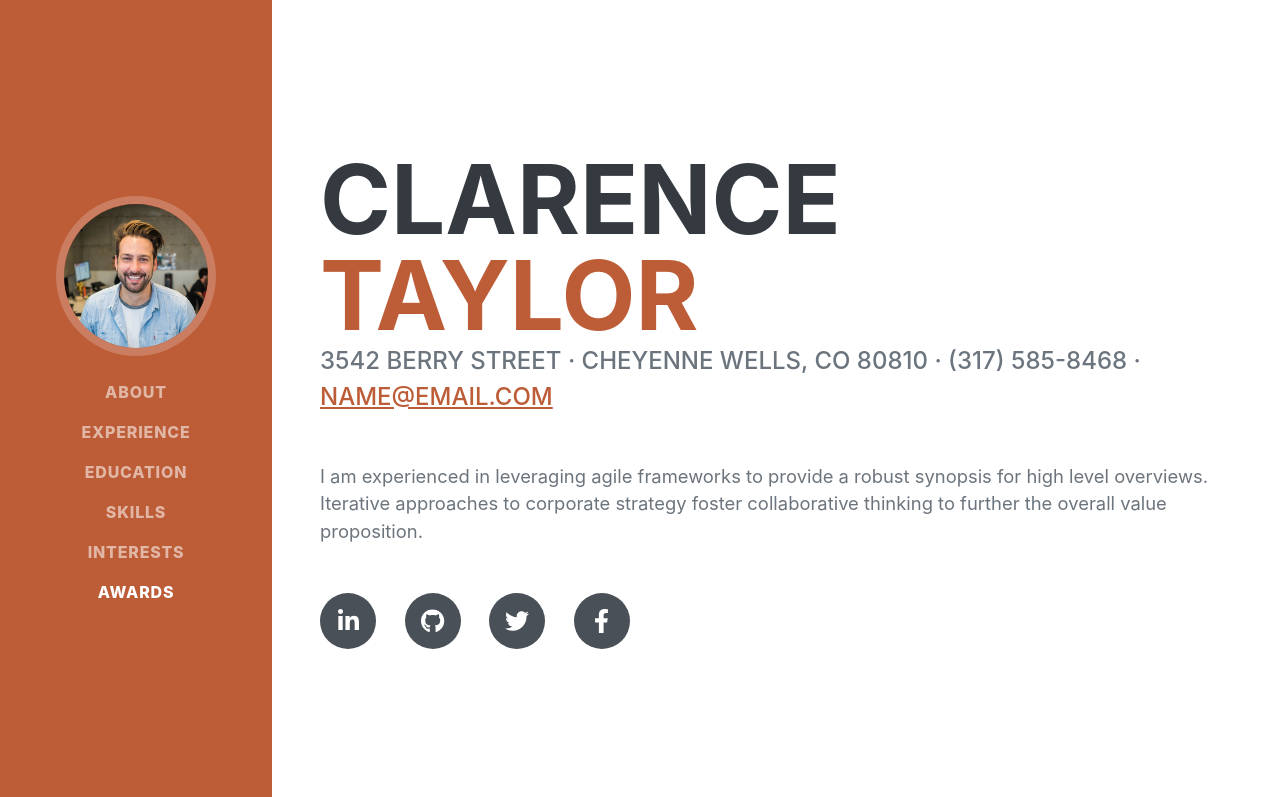
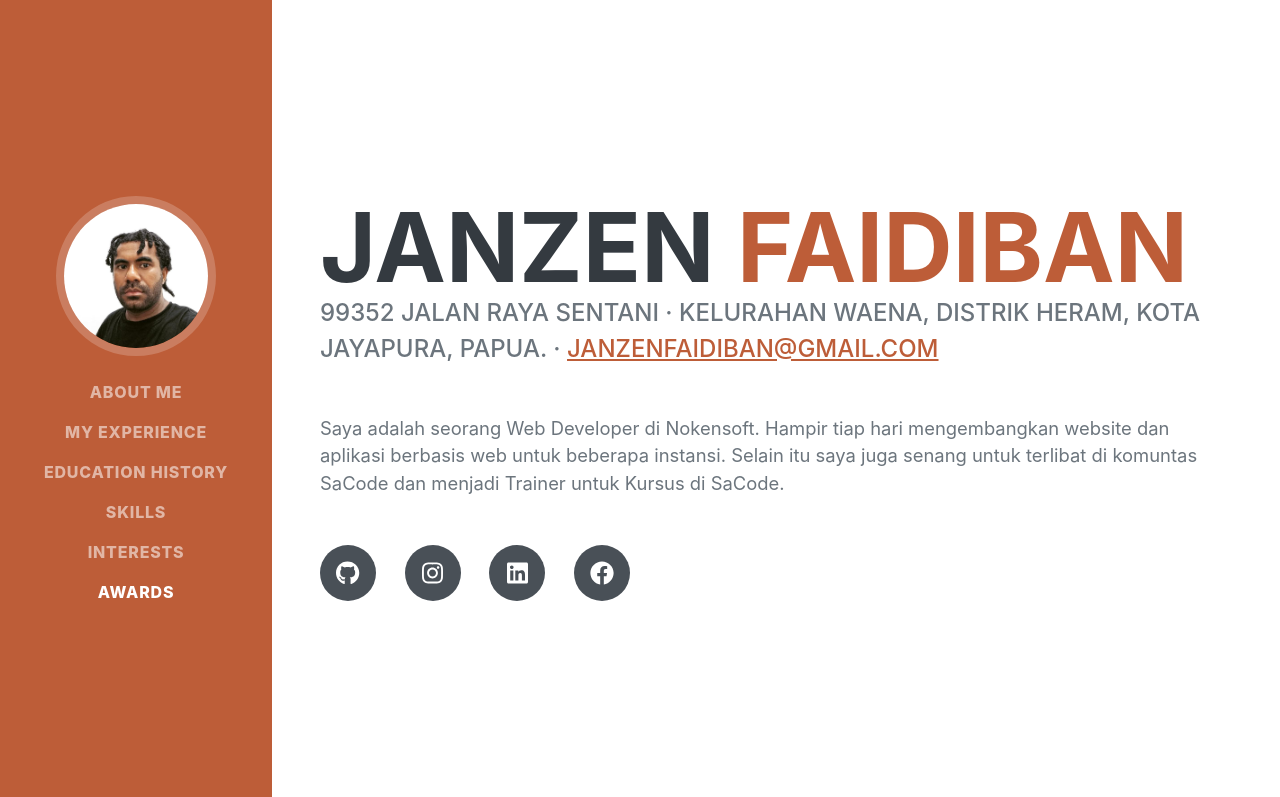
Before and after one commit to janzenfaidiban/sacode-day11-project01, a plain HTML site: page index.html in a window 1280 px wide. Shown: the top 797 px of the page. Drawn offline with nearby package versions, Linux system fonts and the light colour scheme; a web font is replaced by a local one.

Commit message:
final About Me

```diff
--- a/index.html
+++ b/index.html
@@ -1,33 +1,40 @@
 <!DOCTYPE html>
 <html lang="en">
+
 <head>
     <meta charset="utf-8" />
     <meta name="viewport" content="width=device-width, initial-scale=1, shrink-to-fit=no" />
     <meta name="description" content="" />
     <meta name="author" content="" />
-        <title>Resume - Start Bootstrap Theme</title>
+    <title>Resume - Janzen Faidiban</title>
     <link rel="icon" type="image/x-icon" href="assets/img/favicon.ico" />
     <!-- Font Awesome icons (free version)-->
     <script src="https://use.fontawesome.com/releases/v6.1.0/js/all.js" crossorigin="anonymous"></script>
     <!-- Google fonts-->
-        <link href="https://fonts.googleapis.com/css?family=Saira+Extra+Condensed:500,700" rel="stylesheet" type="text/css" />
+    <link href="https://fonts.googleapis.com/css?family=Saira+Extra+Condensed:500,700" rel="stylesheet"
+        type="text/css" />
     <link href="https://fonts.googleapis.com/css?family=Muli:400,400i,800,800i" rel="stylesheet" type="text/css" />
     <!-- Core theme CSS (includes Bootstrap)-->
     <link href="css/styles.css" rel="stylesheet" />
 </head>
+
 <body id="page-top">
     <!-- Navigation-->
     <nav class="navbar navbar-expand-lg navbar-dark bg-primary fixed-top" id="sideNav">
         <a class="navbar-brand js-scroll-trigger" href="#page-top">
             <span class="d-block d-lg-none">Clarence Taylor</span>
-                <span class="d-none d-lg-block"><img class="img-fluid img-profile rounded-circle mx-auto mb-2" src="assets/img/profile.jpg" alt="..." /></span>
+            <span class="d-none d-lg-block"><img class="img-fluid img-profile rounded-circle mx-auto mb-2"
+                    src="assets/img/janzen.png" alt="..." /></span>
         </a>
-            <button class="navbar-toggler" type="button" data-bs-toggle="collapse" data-bs-target="#navbarResponsive" aria-controls="navbarResponsive" aria-expanded="false" aria-label="Toggle navigation"><span class="navbar-toggler-icon"></span></button>
+        <button class="navbar-toggler" type="button" data-bs-toggle="collapse" data-bs-target="#navbarResponsive"
+            aria-controls="navbarResponsive" aria-expanded="false" aria-label="Toggle navigation"><span
+                class="navbar-toggler-icon"></span></button>
         <div class="collapse navbar-collapse" id="navbarResponsive">
             <ul class="navbar-nav">
-                    <li class="nav-item"><a class="nav-link js-scroll-trigger" href="#about">About</a></li>
-                    <li class="nav-item"><a class="nav-link js-scroll-trigger" href="#experience">Experience</a></li>
-                    <li class="nav-item"><a class="nav-link js-scroll-trigger" href="#education">Education</a></li>
+                <li class="nav-item"><a class="nav-link js-scroll-trigger" href="#about-me">About Me</a></li>
+                <li class="nav-item"><a class="nav-link js-scroll-trigger" href="#my-experience">My Experience</a></li>
+                <li class="nav-item"><a class="nav-link js-scroll-trigger" href="#education-history">Education
+                        History</a></li>
                 <li class="nav-item"><a class="nav-link js-scroll-trigger" href="#skills">Skills</a></li>
                 <li class="nav-item"><a class="nav-link js-scroll-trigger" href="#interests">Interests</a></li>
                 <li class="nav-item"><a class="nav-link js-scroll-trigger" href="#awards">Awards</a></li>
@@ -36,36 +43,45 @@
     </nav>
     <!-- Page Content-->
     <div class="container-fluid p-0">
-            <!-- About-->
-            <section class="resume-section" id="about">
+        <!-- About Me-->
+        <section class="resume-section" id="about-me">
             <div class="resume-section-content">
                 <h1 class="mb-0">
-                        Clarence
-                        <span class="text-primary">Taylor</span>
+                    Janzen
+                    <span class="text-primary">Faidiban</span>
                 </h1>
                 <div class="subheading mb-5">
-                        3542 Berry Street · Cheyenne Wells, CO 80810 · (317) 585-8468 ·
-                        <a href="mailto:name@email.com">name@email.com</a>
+                    99352 Jalan Raya Sentani · Kelurahan Waena, Distrik Heram, Kota Jayapura, Papua. ·
+                    <a href="mailto:janzenfaidiban@gmail.com">janzenfaidiban@gmail.com</a>
                 </div>
-                    <p class="lead mb-5">I am experienced in leveraging agile frameworks to provide a robust synopsis for high level overviews. Iterative approaches to corporate strategy foster collaborative thinking to further the overall value proposition.</p>
+                <p class="lead mb-5">
+                    Saya adalah seorang Web Developer di Nokensoft. Hampir tiap hari mengembangkan website dan aplikasi
+                    berbasis web untuk beberapa instansi. Selain itu saya juga senang untuk terlibat di komuntas SaCode
+                    dan menjadi Trainer untuk Kursus di SaCode.
+                </p>
                 <div class="social-icons">
-                        <a class="social-icon" href="#!"><i class="fab fa-linkedin-in"></i></a>
-                        <a class="social-icon" href="#!"><i class="fab fa-github"></i></a>
-                        <a class="social-icon" href="#!"><i class="fab fa-twitter"></i></a>
-                        <a class="social-icon" href="#!"><i class="fab fa-facebook-f"></i></a>
+                    <a class="social-icon" href="https://github.com/janzenfaidiban" target="_blank"><i
+                            class="fab fa-github"></i></a>
+                    <a class="social-icon" href="https://instagram.com/janzen.faidiban" target="_blank"><i
+                            class="fab fa-instagram"></i></a>
+                    <a class="social-icon" href="#" target="_blank"><i class="fab fa-linkedin"></i></a>
+                    <a class="social-icon" href="#" target="_blank"><i class="fab fa-facebook"></i></a>
                 </div>
             </div>
         </section>
         <hr class="m-0" />
-            <!-- Experience-->
-            <section class="resume-section" id="experience">
+        <!-- My Experience-->
+        <section class="resume-section" id="my-experience">
             <div class="resume-section-content">
                 <h2 class="mb-5">Experience</h2>
                 <div class="d-flex flex-column flex-md-row justify-content-between mb-5">
                     <div class="flex-grow-1">
                         <h3 class="mb-0">Senior Web Developer</h3>
                         <div class="subheading mb-3">Intelitec Solutions</div>
-                            <p>Bring to the table win-win survival strategies to ensure proactive domination. At the end of the day, going forward, a new normal that has evolved from generation X is on the runway heading towards a streamlined cloud solution. User generated content in real-time will have multiple touchpoints for offshoring.</p>
+                        <p>Bring to the table win-win survival strategies to ensure proactive domination. At the end of
+                            the day, going forward, a new normal that has evolved from generation X is on the runway
+                            heading towards a streamlined cloud solution. User generated content in real-time will have
+                            multiple touchpoints for offshoring.</p>
                     </div>
                     <div class="flex-shrink-0"><span class="text-primary">March 2013 - Present</span></div>
                 </div>
@@ -73,7 +89,10 @@
                     <div class="flex-grow-1">
                         <h3 class="mb-0">Web Developer</h3>
                         <div class="subheading mb-3">Intelitec Solutions</div>
-                            <p>Capitalize on low hanging fruit to identify a ballpark value added activity to beta test. Override the digital divide with additional clickthroughs from DevOps. Nanotechnology immersion along the information highway will close the loop on focusing solely on the bottom line.</p>
+                        <p>Capitalize on low hanging fruit to identify a ballpark value added activity to beta test.
+                            Override the digital divide with additional clickthroughs from DevOps. Nanotechnology
+                            immersion along the information highway will close the loop on focusing solely on the bottom
+                            line.</p>
                     </div>
                     <div class="flex-shrink-0"><span class="text-primary">December 2011 - March 2013</span></div>
                 </div>
@@ -81,7 +100,10 @@
                     <div class="flex-grow-1">
                         <h3 class="mb-0">Junior Web Designer</h3>
                         <div class="subheading mb-3">Shout! Media Productions</div>
-                            <p>Podcasting operational change management inside of workflows to establish a framework. Taking seamless key performance indicators offline to maximise the long tail. Keeping your eye on the ball while performing a deep dive on the start-up mentality to derive convergence on cross-platform integration.</p>
+                        <p>Podcasting operational change management inside of workflows to establish a framework. Taking
+                            seamless key performance indicators offline to maximise the long tail. Keeping your eye on
+                            the ball while performing a deep dive on the start-up mentality to derive convergence on
+                            cross-platform integration.</p>
                     </div>
                     <div class="flex-shrink-0"><span class="text-primary">July 2010 - December 2011</span></div>
                 </div>
@@ -89,7 +111,9 @@
                     <div class="flex-grow-1">
                         <h3 class="mb-0">Web Design Intern</h3>
                         <div class="subheading mb-3">Shout! Media Productions</div>
-                            <p>Collaboratively administrate empowered markets via plug-and-play networks. Dynamically procrastinate B2C users after installed base benefits. Dramatically visualize customer directed convergence without revolutionary ROI.</p>
+                        <p>Collaboratively administrate empowered markets via plug-and-play networks. Dynamically
+                            procrastinate B2C users after installed base benefits. Dramatically visualize customer
+                            directed convergence without revolutionary ROI.</p>
                     </div>
                     <div class="flex-shrink-0"><span class="text-primary">September 2008 - June 2010</span></div>
                 </div>
@@ -97,7 +121,7 @@
         </section>
         <hr class="m-0" />
         <!-- Education-->
-            <section class="resume-section" id="education">
+        <section class="resume-section" id="education-history">
             <div class="resume-section-content">
                 <h2 class="mb-5">Education</h2>
                 <div class="d-flex flex-column flex-md-row justify-content-between mb-5">
@@ -165,8 +189,12 @@
         <section class="resume-section" id="interests">
             <div class="resume-section-content">
                 <h2 class="mb-5">Interests</h2>
-                    <p>Apart from being a web developer, I enjoy most of my time being outdoors. In the winter, I am an avid skier and novice ice climber. During the warmer months here in Colorado, I enjoy mountain biking, free climbing, and kayaking.</p>
-                    <p class="mb-0">When forced indoors, I follow a number of sci-fi and fantasy genre movies and television shows, I am an aspiring chef, and I spend a large amount of my free time exploring the latest technology advancements in the front-end web development world.</p>
+                <p>Apart from being a web developer, I enjoy most of my time being outdoors. In the winter, I am an avid
+                    skier and novice ice climber. During the warmer months here in Colorado, I enjoy mountain biking,
+                    free climbing, and kayaking.</p>
+                <p class="mb-0">When forced indoors, I follow a number of sci-fi and fantasy genre movies and television
+                    shows, I am an aspiring chef, and I spend a large amount of my free time exploring the latest
+                    technology advancements in the front-end web development world.</p>
             </div>
         </section>
         <hr class="m-0" />
@@ -222,4 +250,5 @@
     <!-- Core theme JS-->
     <script src="js/scripts.js"></script>
 </body>
+
 </html>
```
Also changed, not shown: assets/img/janzen.png (added). Lines whose indentation alone changed are shown as unchanged.
